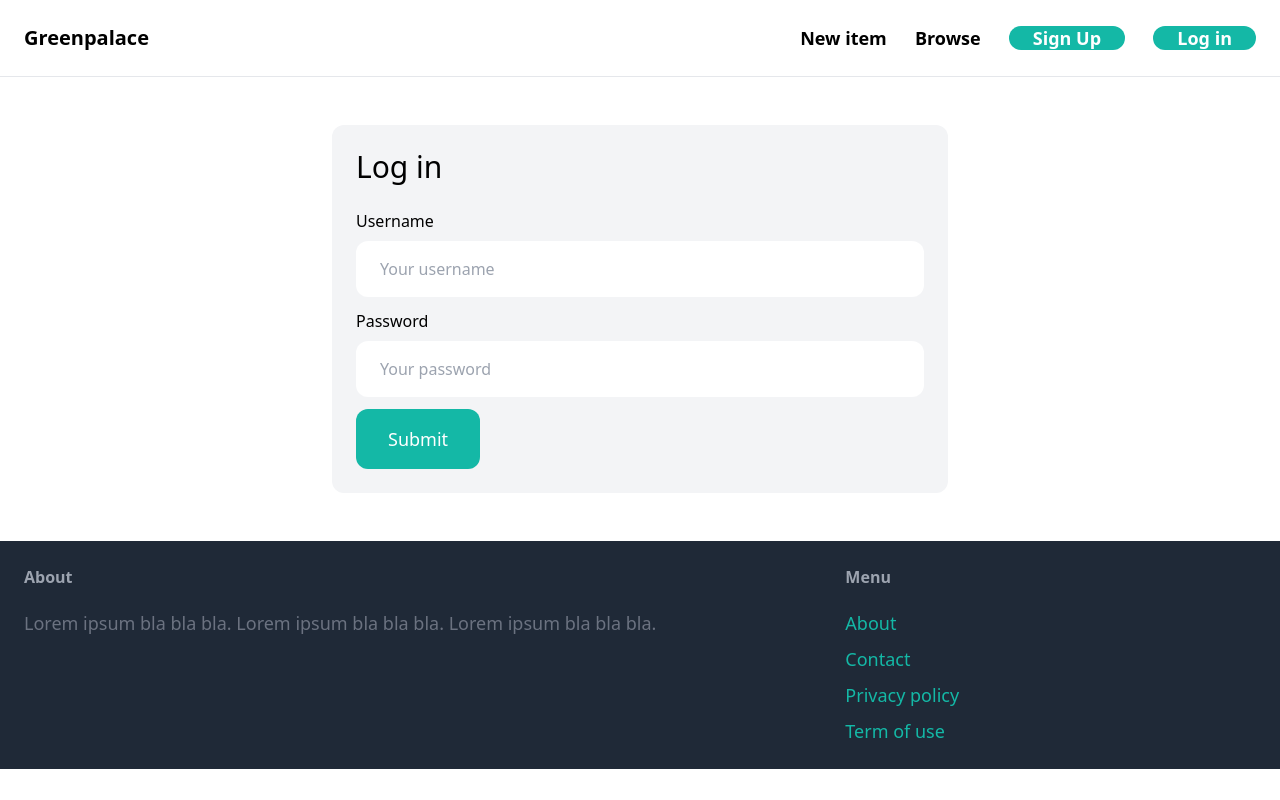
After one commit to tiffytirop/Greenpalace, a Django app: page /login/ in a window 1280 px wide. The commit adds this page. Run offline with Django 4.2, Linux system fonts and the light colour scheme; some libraries are stand-ins or nearby versions.

Commit message:
Login form

```diff
--- a/greenpalace/forms.py
+++ b/greenpalace/forms.py
@@ -1,6 +1,16 @@
 from django import forms
-from django.contrib.auth.forms import UserCreationForm
+from django.contrib.auth.forms import UserCreationForm, AuthenticationForm
 from django.contrib.auth.models import User
+
+class LoginForm(AuthenticationForm):
+    username = forms.CharField(widget=forms.TextInput(attrs={
+        'placeholder': 'Your username',
+        'class': 'w-full py-4 px-6 rounded-xl'
+    }))
+    password = forms.CharField(widget=forms.PasswordInput(attrs={
+        'placeholder': 'Your password',
+        'class': 'w-full py-4 px-6 rounded-xl'
+    }))
 
 class SignupForm(UserCreationForm):
     class Meta:
--- a/greenpalace/templates/greenpalace/base.html
+++ b/greenpalace/templates/greenpalace/base.html
@@ -18,7 +18,7 @@
             <a href="#" class="text-lg font-semibold hover:text-gray-500">Browse</a>
 
             <a href="{% url 'greenpalace:signup' %}" class="px-6 px-3 text-lg font-semibold bg-teal-500 text-white rounded-xl hover:bg-teal-700">Sign Up</a>
-            <a href="#" class="px-6 px-3 text-lg font-semibold bg-teal-500 text-white rounded-xl hover:bg-teal-700">Log in</a>
+            <a href="{%url 'greenpalace:login' %}" class="px-6 px-3 text-lg font-semibold bg-teal-500 text-white rounded-xl hover:bg-teal-700">Log in</a>
         </div>
     </nav>
             <div class="px-6 py-6">
--- /dev/null
+++ b/greenpalace/templates/greenpalace/login.html
@@ -0,0 +1,35 @@
+{% extends 'greenpalace/base.html' %}
+
+{% block title %}Log in{% endblock %}
+
+{% block content %}
+<div class="w-1/2 my-6 mx-auto p-6 bg-gray-100 rounded-xl">
+    <h1 class="mb-6 text-3xl">Log in</h1>
+
+    <form method="post" action=".">
+        {% csrf_token %}
+
+        <div class="mb-3">
+            <label class="inline-block mb-2">Username</label><br>
+            {{ form.username }}
+        </div>
+
+        <div class="mb-3">
+            <label class="inline-block mb-2">Password</label><br>
+            {{ form.password }}
+        </div>
+
+        {% if form.errors or form.non_field_errors %}
+            <div class="mb-3 p-6 bg-red-100 rounded-xl">
+                {% for field in form %}
+                    {{ field.errors }}
+                {% endfor %}
+
+                {{ form.non_field_errors }}
+            </div>
+        {% endif %}
+
+        <button class="py-4 px-8 text-lg bg-teal-500 hover:bg-teal-700 rounded-xl text-white">Submit</button>
+    </form>
+</div>
+{% endblock %}
--- a/greenpalace/urls.py
+++ b/greenpalace/urls.py
@@ -1,10 +1,14 @@
+from django.contrib.auth import views as auth_views
 from django.urls import path
-from .import views
 
-app_name ='greenpalace'
+from . import views
+from .forms import LoginForm
+
+app_name = 'greenpalace'
 
 urlpatterns = [
     path('', views.index, name='index'),
     path('contact/', views.contact, name='contact'),
     path('signup/', views.Signup, name='signup'),
+    path('login/', auth_views.LoginView.as_view(template_name='greenpalace/login.html', authentication_form=LoginForm), name='login'),
 ]
```
